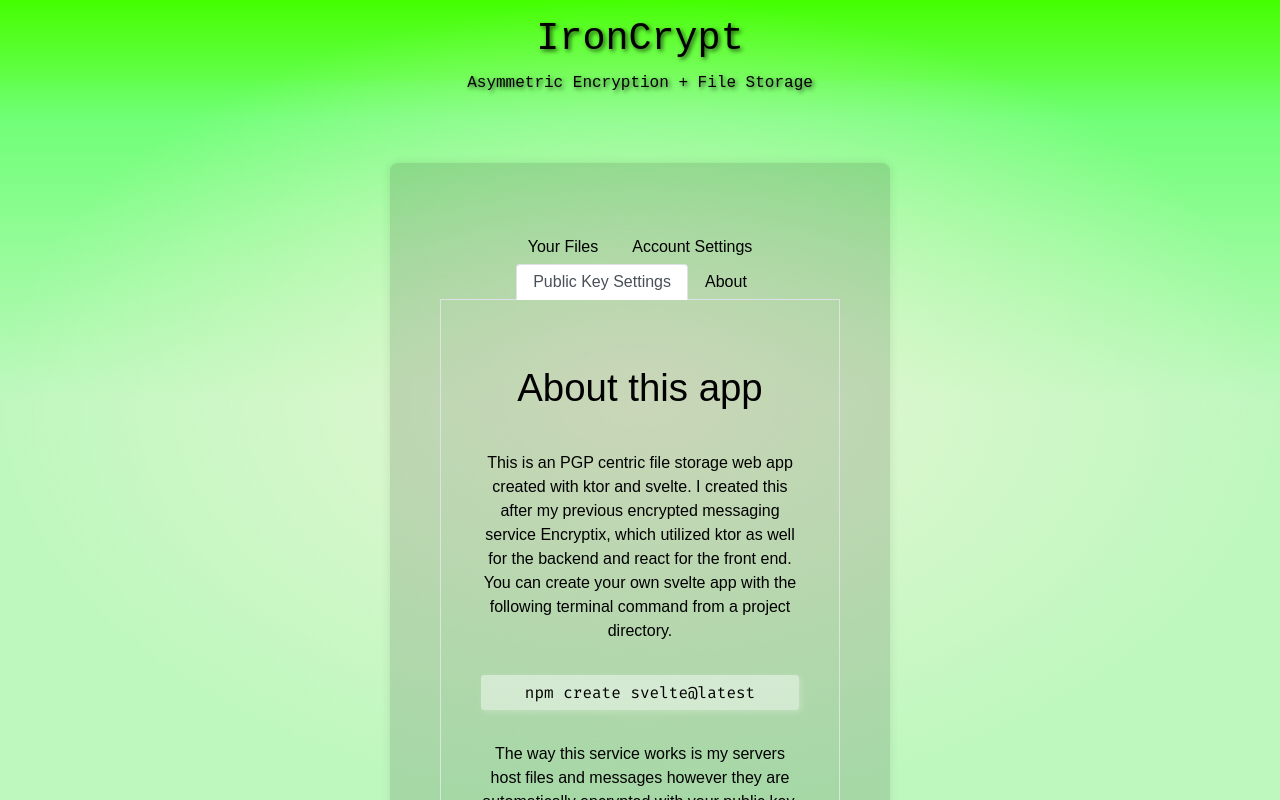
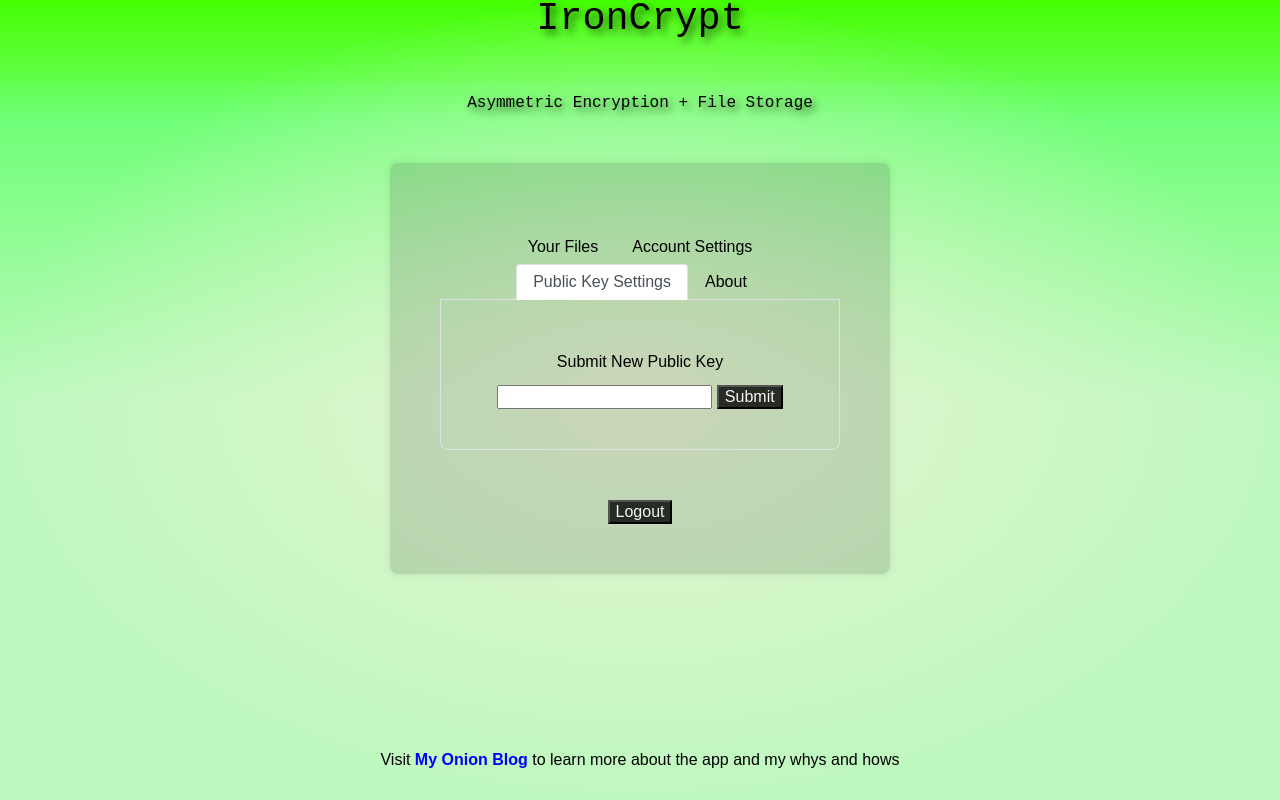
Before and after one commit to justmedusty/ironcrypt-webclient, a SvelteKit app: page /dashboard in a window 1280 px wide. Both pictures are taken after a click on the element "Public Key Settings". Shown: the top 800 px of the page. Built offline with nearby package versions, Linux system fonts and the light colour scheme; no server answers.

Commit message:
now that everything works will write up the public key settings and account settings pages. I need a break for the night though lol. Will get back it tomorrow morning.

```diff
--- a/package.json
+++ b/package.json
@@ -16,6 +16,7 @@
 		"@sveltejs/vite-plugin-svelte": "^3.0.0",
 		"svelte": "^4.2.7",
 		"svelte-check": "^3.6.0",
+		"typescript": "^5.3.3",
 		"vite": "^5.0.3"
 	},
 	"type": "module"
--- a/src/routes/MainHeader.svelte
+++ b/src/routes/MainHeader.svelte
@@ -12,10 +12,6 @@
 
 <style>
 
-    a{
-        color:blue;
-        font-size: large;
-    }
     header {
         display: flex;
         justify-content: center; /* Center content horizontally */
@@ -45,8 +41,14 @@
         font-family: "OCR A Extended", monospace;
         text-align: center;
         font-weight: 900;
-        text-shadow: 2px 2px 4px rgba(0, 0, 0, 0.65); /* Adjust values as needed */
-
+        font-stretch: extra-expanded;
+        font-size: xx-large; /* Adjust font size for maximum visibility */
+        text-shadow: 4px 4px 8px rgba(0, 0, 0, 0.65); /* Increase text shadow for emphasis */
+        /* Additional styles for further emphasis */
+        padding: 10px; /* Add padding for spacing */
+        margin: 10px; /* Add margin for separation */
+        color: #000; /* Black text color for visibility */
+        border-radius: 5px; /* Rounded corners for style */
     }
 
 
--- a/src/routes/components/FileViewer.svelte
+++ b/src/routes/components/FileViewer.svelte
@@ -16,8 +16,9 @@
     }
 
     let page = 1
+
+    let chosenFile;
     let files = []
-    let chosenFile;
 
     async function downloadFile(fileId, fileName) {
         // Implement file download logic here
@@ -195,25 +196,14 @@
 
     .upload-bar, .upload-form {
         margin-bottom: 25px;
+        margin-top: 70px;
     }
+
 
 
 </style>
 <div>
 
-    <form class="upload-form" on:submit|preventDefault={uploadFile}>
-        <div class="upload-bar">
-            <label for="file">Upload your file</label>
-            <input
-                    type="file"
-                    id="file"
-                    name="fileToUpload"
-                    on:change={handleFileChange}
-                    required
-            />
-        </div>
-        <button type="submit">Submit</button>
-    </form>
 
 
     <div class="file-grid">
@@ -235,5 +225,17 @@
         <button on:click={handleNextPage}>Next</button>
     </div>
 
-
+    <form class="upload-form" on:submit|preventDefault={uploadFile}>
+        <div class="upload-bar">
+            <label for="file">Upload your file</label>
+            <input
+                    type="file"
+                    id="file"
+                    name="fileToUpload"
+                    on:change={handleFileChange}
+                    required
+            />
+        </div>
+        <button type="submit">Upload</button>
+    </form>
 </div>
--- /dev/null
+++ b/src/routes/components/PublicKeySettings.svelte
@@ -0,0 +1,71 @@
+<script>
+
+    import {getToken} from "../../auth/TokenHandling.js";
+    import {URI} from "../utils/enums.js"
+
+    let newPublicKey;
+    let currentPublicKey;
+
+    async function uploadPublicKey() {
+        try {
+            const token = getToken()
+            const response = await fetch(URI.BASE_URL + URI.BASE_URI + URI.UPLOAD_KEY, {
+                method: "POST",
+                headers: {
+                    Authorization: `Bearer ${token}`,
+                },
+                body: JSON.stringify(newPublicKey)
+            })
+
+            if (response.ok) {
+                console.log("SUCCESS")
+            } else {
+                console.log("Failure")
+            }
+        } catch (error) {
+            alert("error")
+        }
+
+    }
+
+    async function fetchPublicKey() {
+        try {
+            const token = getToken()
+            const response = await fetch(URI.BASE_URL + URI.BASE_URI + URI.GET_KEY, {
+                method: "GET",
+                headers: {
+                    Authorization: `Bearer ${token}`,
+                },
+            })
+
+            if (response.ok) {
+                console.log("SUCCESS")
+                const responseJson = await response.json()
+                currentPublicKey = responseJson["Response"]
+
+            }
+        } catch (error) {
+            console.log(error)
+        }
+
+    }
+
+
+</script>
+
+<style>
+    .publicKeySettings {
+        display: flex;
+        flex-direction: column;
+        align-items: center;
+    }
+</style>
+
+<div class="publicKeySettings">
+    <h2>Submit New Public Key</h2>
+
+    <form on:submit|preventDefault={uploadPublicKey}>
+        <input type="text" bind:value={newPublicKey}/>
+        <button type="submit">Submit</button>
+    </form>
+</div>
--- a/src/routes/dashboard/+page.svelte
+++ b/src/routes/dashboard/+page.svelte
@@ -4,6 +4,7 @@
     import {deleteToken} from "../../auth/TokenHandling.js";
     import FileViewer from "../components/FileViewer.svelte";
     import About from "../components/About.svelte";
+    import PublicKeySettings from "../components/PublicKeySettings.svelte";
 
     function handleLogout() {
         deleteToken()
@@ -24,7 +25,7 @@
         {
             label: "Public Key Settings",
             value: 3,
-            component: About
+            component: PublicKeySettings
         },
         {
             label: "About",
```
Also changed, not shown: 1 other file (tests, documents, lock files or other folders).
